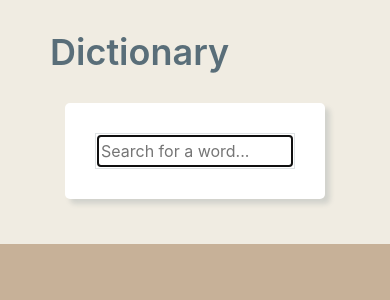
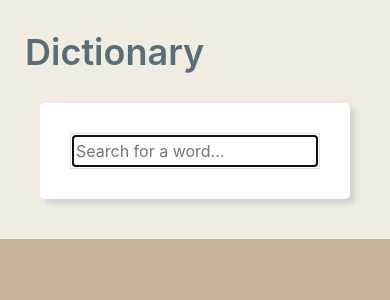
Before and after one commit to Ksarff17/dictionary-project, a React (Create React App) app: page / in a window 390 px wide. Shown: the top 300 px of the page. Built offline with nearby package versions, Linux system fonts and the light colour scheme; no server answers.

Commit message:
adjusted media responsiveness for smaller screen sizes

```diff
--- a/src/App.css
+++ b/src/App.css
@@ -15,3 +15,10 @@
   font-weight: 600;
 
 }
+
+
+@media(max-width: 576px){
+    .App{
+      padding: 25px 25px;
+    };
+}
--- a/src/Meaning.css
+++ b/src/Meaning.css
@@ -2,6 +2,7 @@
     font-size: 24px;
     line-height: 1.5;
     font-weight: bold;
+    text-transform: capitalize;
 }
 
 .Meaning .example{
--- a/src/Photos.js
+++ b/src/Photos.js
@@ -8,7 +8,7 @@ export default function Photos(props){
 
                     {props.images.map(function(photo,index){
                         return(
-                        <div className="col-4" key="index">
+                        <div className="col-md-4 col-6" key="index">
                             <img src={photo.src.landscape}  alt={photo.alt} className="img-fluid m-2 rounded"/>
                         </div>)
             })}
--- a/src/Results.js
+++ b/src/Results.js
@@ -6,7 +6,7 @@ export default function Results(props){
     return(
         <div className="results">
             <section>
-            <h2>{props.info.word} </h2>
+            <h2 className="text-capitalize">{props.info.word} </h2>
             <h5><sm>{props.info.phonetic}</sm></h5>
             </section>
             {props.info.meanings.map(function(meaning,index){
```
Also changed, not shown: src/Dictionary.css (line endings or trailing spaces).
